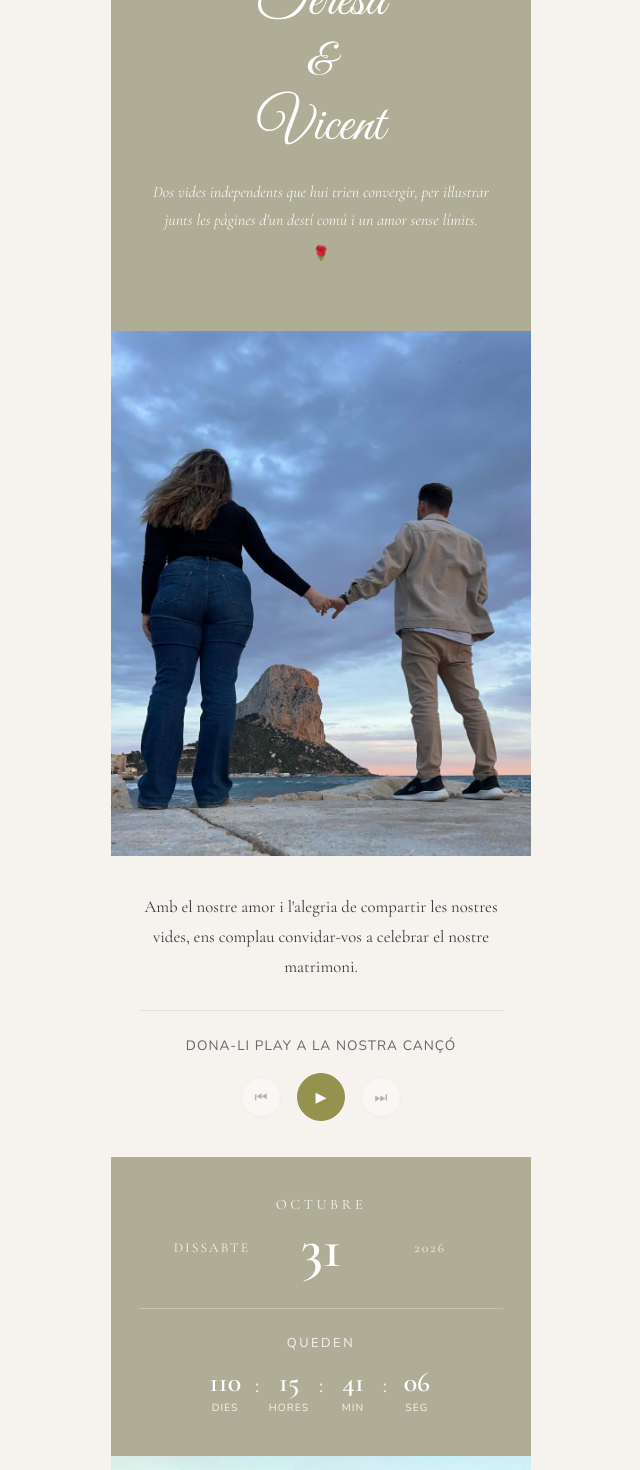
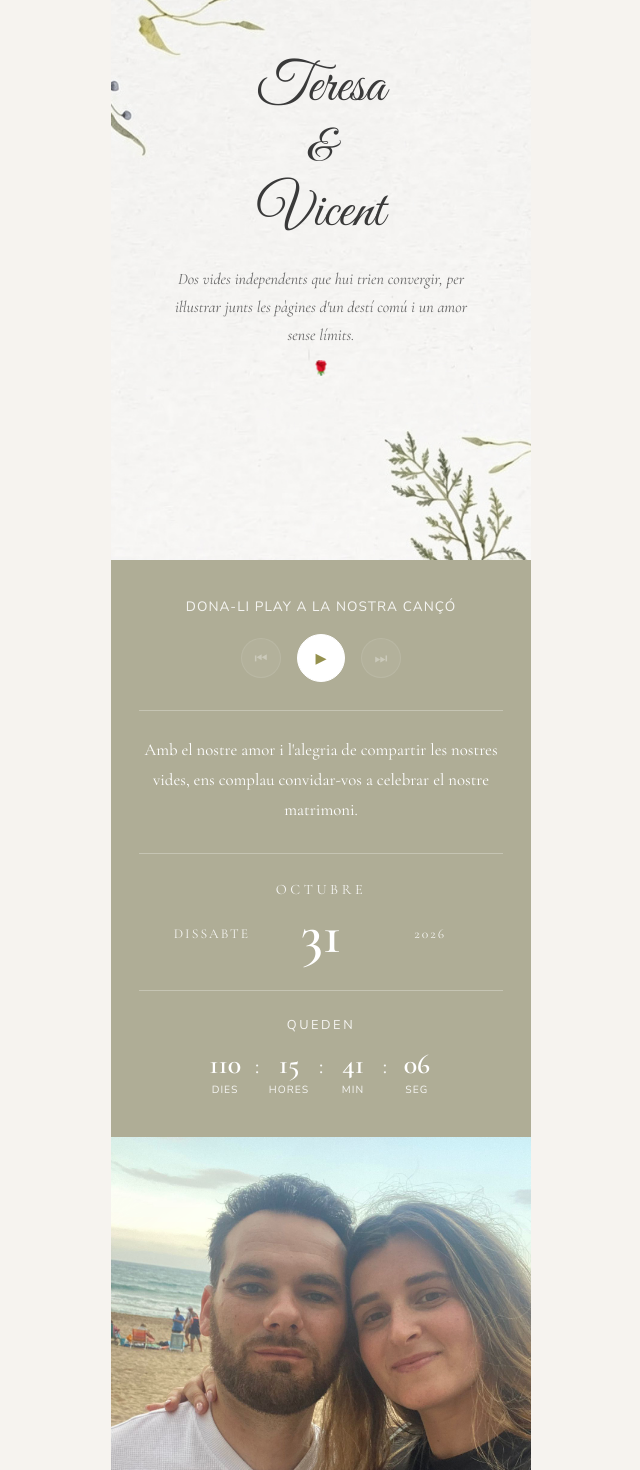
Before and after one commit to vicentlozano/boda, a Vue app: page / in a window 1280 px wide. Shown: the part 120-1590 px from the top of the page, without its empty margins (319-959 px from the left). Built offline with nearby package versions, Linux system fonts and the light colour scheme.

Commit message:
Refactor DateCountdownSection, enhance HeroSection with dynamic background, and integrate countdown functionality into InvitationSection. Remove unused DateCountdownSection component and update styles for improved layout and consistency.

```diff
--- a/src/assets/styles/variables.css
+++ b/src/assets/styles/variables.css
@@ -13,4 +13,6 @@
 
   --page-max-width: 420px;
   --section-gap: 0;
+  --section-divider-gap: 1.75rem;
+  --section-divider-padding: 1.5rem;
 }
--- a/src/components/sections/DateCountdownSection.vue
+++ /dev/null
@@ -1,179 +0,0 @@
-<script setup>
-import { computed, onMounted, onUnmounted, ref } from 'vue'
-import { useLocale } from '@/composables/useLocale'
-import { wedding } from '@/config/wedding'
-import SectionCard from '@/components/layout/SectionCard.vue'
-
-const { t } = useLocale()
-
-const now = ref(Date.now())
-let intervalId
-
-const targetDate = new Date(wedding.date.iso)
-
-const timeLeft = computed(() => {
-  const diff = targetDate.getTime() - now.value
-  if (diff <= 0) {
-    return { days: 0, hours: 0, minutes: 0, seconds: 0, expired: true }
-  }
-
-  return {
-    days: Math.floor(diff / (1000 * 60 * 60 * 24)),
-    hours: Math.floor((diff / (1000 * 60 * 60)) % 24),
-    minutes: Math.floor((diff / (1000 * 60)) % 60),
-    seconds: Math.floor((diff / 1000) % 60),
-    expired: false,
-  }
-})
-
-function pad(value) {
-  return String(value).padStart(2, '0')
-}
-
-onMounted(() => {
-  intervalId = setInterval(() => {
-    now.value = Date.now()
-  }, 1000)
-})
-
-onUnmounted(() => {
-  clearInterval(intervalId)
-})
-</script>
-
-<template>
-  <SectionCard variant="sage">
-    <div class="date">
-      <span class="date__month">{{ t.date.month }}</span>
-      <span class="date__day-name">{{ t.date.dayName }}</span>
-      <span class="date__day">{{ wedding.date.day }}</span>
-      <span class="date__year">{{ wedding.date.year }}</span>
-    </div>
-
-    <div class="countdown">
-      <p class="countdown__label">{{ t.countdown.label }}</p>
-
-      <div v-if="timeLeft.expired" class="countdown__expired">{{ t.countdown.expired }}</div>
-
-      <div v-else class="countdown__grid">
-        <div class="countdown__unit">
-          <span class="countdown__value">{{ pad(timeLeft.days) }}</span>
-          <span class="countdown__name">{{ t.countdown.days }}</span>
-        </div>
-        <span class="countdown__sep">:</span>
-        <div class="countdown__unit">
-          <span class="countdown__value">{{ pad(timeLeft.hours) }}</span>
-          <span class="countdown__name">{{ t.countdown.hours }}</span>
-        </div>
-        <span class="countdown__sep">:</span>
-        <div class="countdown__unit">
-          <span class="countdown__value">{{ pad(timeLeft.minutes) }}</span>
-          <span class="countdown__name">{{ t.countdown.minutes }}</span>
-        </div>
-        <span class="countdown__sep">:</span>
-        <div class="countdown__unit">
-          <span class="countdown__value">{{ pad(timeLeft.seconds) }}</span>
-          <span class="countdown__name">{{ t.countdown.seconds }}</span>
-        </div>
-      </div>
-    </div>
-  </SectionCard>
-</template>
-
-<style scoped>
-.date {
-  display: grid;
-  grid-template-columns: 1fr auto 1fr;
-  grid-template-rows: auto auto;
-  gap: 0.25rem 1rem;
-  align-items: center;
-  text-align: center;
-  font-family: var(--font-serif);
-}
-
-.date__month {
-  grid-column: 1 / -1;
-  font-size: 0.9rem;
-  letter-spacing: 0.25em;
-  text-transform: uppercase;
-  color: var(--color-text-muted);
-}
-
-.date__day-name {
-  font-size: 0.85rem;
-  letter-spacing: 0.15em;
-  text-transform: uppercase;
-  color: var(--color-text-muted);
-}
-
-.date__day {
-  font-size: 3.5rem;
-  font-weight: 600;
-  line-height: 1;
-  color: var(--color-text);
-}
-
-.date__year {
-  font-size: 0.85rem;
-  letter-spacing: 0.15em;
-  color: var(--color-text-muted);
-}
-
-.countdown {
-  margin-top: 2rem;
-  padding-top: 1.5rem;
-  border-top: 1px solid var(--color-border);
-  text-align: center;
-}
-
-.countdown__label {
-  font-size: 0.8rem;
-  letter-spacing: 0.2em;
-  text-transform: uppercase;
-  color: var(--color-text-muted);
-}
-
-.countdown__grid {
-  display: flex;
-  align-items: center;
-  justify-content: center;
-  gap: 0.35rem;
-  margin-top: 0.75rem;
-}
-
-.countdown__unit {
-  display: flex;
-  flex-direction: column;
-  align-items: center;
-  min-width: 48px;
-}
-
-.countdown__value {
-  font-family: var(--font-serif);
-  font-size: 1.75rem;
-  font-weight: 600;
-  line-height: 1;
-}
-
-.countdown__name {
-  margin-top: 0.25rem;
-  font-size: 0.65rem;
-  letter-spacing: 0.1em;
-  text-transform: uppercase;
-  color: var(--color-text-muted);
-}
-
-.countdown__sep {
-  font-family: var(--font-serif);
-  font-size: 1.5rem;
-  color: var(--color-text-muted);
-  padding-bottom: 1rem;
-}
-
-.countdown__expired {
-  margin-top: 0.75rem;
-  font-family: var(--font-script);
-  font-size: 2rem;
-  color: var(--color-text);
-}
-</style>
--- a/src/components/sections/HeroSection.vue
+++ b/src/components/sections/HeroSection.vue
@@ -1,13 +1,18 @@
 <script setup>
+import { computed } from 'vue'
 import { useLocale } from '@/composables/useLocale'
-import PhotoFrame from '@/components/ui/PhotoFrame.vue'
+import { resolvePublicAsset } from '@/utils/assets'
 import SectionCard from '@/components/layout/SectionCard.vue'
 
 const { t } = useLocale()
+
+const heroStyle = computed(() => ({
+  backgroundImage: `url(${resolvePublicAsset('public/images/magnific__quita-el-textp__30618.png')})`,
+}))
 </script>
 
 <template>
-  <SectionCard variant="sage" class="hero">
+  <SectionCard variant="cream" class="hero" :style="heroStyle">
     <div class="hero__text">
       <h1 class="hero__names">
         {{ t.couple.bride }}
@@ -20,26 +25,30 @@ const { t } = useLocale()
         <cite>{{ t.quote.reference }}</cite>
       </blockquote>
     </div>
-
-    <div class="hero__photo">
-      <PhotoFrame
-        :alt="t.photos.hero"
-        tall
-        tone="sage"
-        :zoom="1.16"
-        src="public/images/PHOTO-2026-07-12-21-02-59.jpg"
-      />
-    </div>
   </SectionCard>
 </template>
 
 <style scoped>
+.hero {
+  background-color: var(--color-cream);
+  background-size: cover;
+  background-position: center;
+  background-repeat: no-repeat;
+}
+
 .hero :deep(.section-card__content) {
+  display: flex;
+  flex-direction: column;
+  justify-content: center;
+  min-height: min(115vw, 680px);
   padding-top: 3.25rem;
+  padding-bottom: 3.5rem;
 }
 
 .hero__text {
-  padding: 2.3rem  0.25rem;
+  max-width: 88%;
+  margin: 0 auto;
+  padding: 0 0.25rem;
 }
 
 .hero__names {
@@ -73,8 +82,4 @@ const { t } = useLocale()
   font-style: normal;
   font-size: 0.85rem;
 }
-
-.hero__photo {
-  margin: 1.75rem -1.75rem -2.25rem;
-}
 </style>
--- a/src/components/sections/InvitationSection.vue
+++ b/src/components/sections/InvitationSection.vue
@@ -1,5 +1,5 @@
 <script setup>
-import { ref, computed } from 'vue'
+import { computed, onMounted, onUnmounted, ref } from 'vue'
 import { useLocale } from '@/composables/useLocale'
 import { wedding } from '@/config/wedding'
 import { resolvePublicAsset } from '@/utils/assets'
@@ -11,23 +11,57 @@ const audioSrc = computed(() => resolvePublicAsset(wedding.music.src))
 const audioRef = ref(null)
 const isPlaying = ref(false)
 
+const now = ref(Date.now())
+let intervalId
+
+const targetDate = new Date(wedding.date.iso)
+
+const timeLeft = computed(() => {
+  const diff = targetDate.getTime() - now.value
+  if (diff <= 0) {
+    return { days: 0, hours: 0, minutes: 0, seconds: 0, expired: true }
+  }
+
+  return {
+    days: Math.floor(diff / (1000 * 60 * 60 * 24)),
+    hours: Math.floor((diff / (1000 * 60 * 60)) % 24),
+    minutes: Math.floor((diff / (1000 * 60)) % 60),
+    seconds: Math.floor((diff / 1000) % 60),
+    expired: false,
+  }
+})
+
+function pad(value) {
+  return String(value).padStart(2, '0')
+}
+
 function togglePlay() {
   const audio = audioRef.value
   if (!audio) return
 
   if (isPlaying.value) {
     audio.pause()
-  } else {
-    audio.play().catch(() => {})
+    isPlaying.value = false
+    return
   }
-  isPlaying.value = !isPlaying.value
+
+  audio.play().catch(() => {})
+  isPlaying.value = true
 }
+
+onMounted(() => {
+  intervalId = setInterval(() => {
+    now.value = Date.now()
+  }, 1000)
+})
+
+onUnmounted(() => {
+  clearInterval(intervalId)
+})
 </script>
 
 <template>
-  <SectionCard variant="cream">
-    <p class="music__intro">{{ t.invitation }}</p>
-
+  <SectionCard variant="sage">
     <div class="music__player">
       <p class="music__title">{{ t.music.title }}</p>
 
@@ -41,22 +75,54 @@ function togglePlay() {
         <button type="button" class="music__btn" aria-label="Siguiente" disabled>⏭</button>
       </div>
     </div>
+
+    <p class="music__intro section-divider">{{ t.invitation }}</p>
+
+    <div class="date section-divider">
+      <span class="date__month">{{ t.date.month }}</span>
+      <span class="date__day-name">{{ t.date.dayName }}</span>
+      <span class="date__day">{{ wedding.date.day }}</span>
+      <span class="date__year">{{ wedding.date.year }}</span>
+    </div>
+
+    <div class="countdown section-divider">
+      <p class="countdown__label">{{ t.countdown.label }}</p>
+
+      <div v-if="timeLeft.expired" class="countdown__expired">{{ t.countdown.expired }}</div>
+
+      <div v-else class="countdown__grid">
+        <div class="countdown__unit">
+          <span class="countdown__value">{{ pad(timeLeft.days) }}</span>
+          <span class="countdown__name">{{ t.countdown.days }}</span>
+        </div>
+        <span class="countdown__sep">:</span>
+        <div class="countdown__unit">
+          <span class="countdown__value">{{ pad(timeLeft.hours) }}</span>
+          <span class="countdown__name">{{ t.countdown.hours }}</span>
+        </div>
+        <span class="countdown__sep">:</span>
+        <div class="countdown__unit">
+          <span class="countdown__value">{{ pad(timeLeft.minutes) }}</span>
+          <span class="countdown__name">{{ t.countdown.minutes }}</span>
+        </div>
+        <span class="countdown__sep">:</span>
+        <div class="countdown__unit">
+          <span class="countdown__value">{{ pad(timeLeft.seconds) }}</span>
+          <span class="countdown__name">{{ t.countdown.seconds }}</span>
+        </div>
+      </div>
+    </div>
   </SectionCard>
 </template>
 
 <style scoped>
-.music__intro {
-  text-align: center;
-  font-family: var(--font-serif);
-  font-size: 1.05rem;
-  line-height: 1.8;
-  color: var(--color-text);
+.section-divider {
+  margin-top: var(--section-divider-gap);
+  padding-top: var(--section-divider-padding);
+  border-top: 1px solid var(--color-border);
 }
 
 .music__player {
-  margin-top: 1.75rem;
-  padding-top: 1.5rem;
-  border-top: 1px solid var(--color-border);
   text-align: center;
 }
 
@@ -83,7 +149,7 @@ function togglePlay() {
   height: 40px;
   border: 1px solid var(--color-border);
   border-radius: 50%;
-  background: var(--color-white);
+  background: rgba(255, 255, 255, 0.14);
   color: var(--color-text);
   font-size: 0.9rem;
 }
@@ -96,8 +162,109 @@ function togglePlay() {
 .music__btn--play {
   width: 48px;
   height: 48px;
-  background: var(--color-sage-dark);
-  border-color: var(--color-sage-dark);
-  color: var(--color-white);
+  background: var(--color-white);
+  border-color: var(--color-white);
+  color: var(--color-sage-dark);
+}
+
+.music__intro {
+  text-align: center;
+  font-family: var(--font-serif);
+  font-size: 1.05rem;
+  line-height: 1.8;
+  color: var(--color-text);
+}
+
+.date {
+  display: grid;
+  grid-template-columns: 1fr auto 1fr;
+  grid-template-rows: auto auto;
+  gap: 0.25rem 1rem;
+  align-items: center;
+  text-align: center;
+  font-family: var(--font-serif);
+}
+
+.date__month {
+  grid-column: 1 / -1;
+  font-size: 0.9rem;
+  letter-spacing: 0.25em;
+  text-transform: uppercase;
+  color: var(--color-text-muted);
+}
+
+.date__day-name {
+  font-size: 0.85rem;
+  letter-spacing: 0.15em;
+  text-transform: uppercase;
+  color: var(--color-text-muted);
+}
+
+.date__day {
+  font-size: 3.5rem;
+  font-weight: 600;
+  line-height: 1;
+  color: var(--color-text);
+}
+
+.date__year {
+  font-size: 0.85rem;
+  letter-spacing: 0.15em;
+  color: var(--color-text-muted);
+}
+
+.countdown {
+  text-align: center;
+}
+
+.countdown__label {
+  font-size: 0.8rem;
+  letter-spacing: 0.2em;
+  text-transform: uppercase;
+  color: var(--color-text-muted);
+}
+
+.countdown__grid {
+  display: flex;
+  align-items: center;
+  justify-content: center;
+  gap: 0.35rem;
+  margin-top: 0.75rem;
+}
+
+.countdown__unit {
+  display: flex;
+  flex-direction: column;
+  align-items: center;
+  min-width: 48px;
+}
+
+.countdown__value {
+  font-family: var(--font-serif);
+  font-size: 1.75rem;
+  font-weight: 600;
+  line-height: 1;
+}
+
+.countdown__name {
+  margin-top: 0.25rem;
+  font-size: 0.65rem;
+  letter-spacing: 0.1em;
+  text-transform: uppercase;
+  color: var(--color-text-muted);
+}
+
+.countdown__sep {
+  font-family: var(--font-serif);
+  font-size: 1.5rem;
+  color: var(--color-text-muted);
+  padding-bottom: 1rem;
+}
+
+.countdown__expired {
+  margin-top: 0.75rem;
+  font-family: var(--font-script);
+  font-size: 2rem;
+  color: var(--color-text);
 }
 </style>
--- a/src/views/HomeView.vue
+++ b/src/views/HomeView.vue
@@ -1,7 +1,6 @@
 <script setup>
 import HeroSection from '@/components/sections/HeroSection.vue'
 import InvitationSection from '@/components/sections/InvitationSection.vue'
-import DateCountdownSection from '@/components/sections/DateCountdownSection.vue'
 import PhotoFadeSection from '@/components/sections/PhotoFadeSection.vue'
 import LocationsSection from '@/components/sections/LocationsSection.vue'
 import ItinerarySection from '@/components/sections/ItinerarySection.vue'
@@ -15,7 +14,6 @@ import FooterSection from '@/components/sections/FooterSection.vue'
   <main class="home">
     <HeroSection />
     <InvitationSection />
-    <DateCountdownSection />
     <PhotoFadeSection />
     <LocationsSection />
     <ItinerarySection />
```
